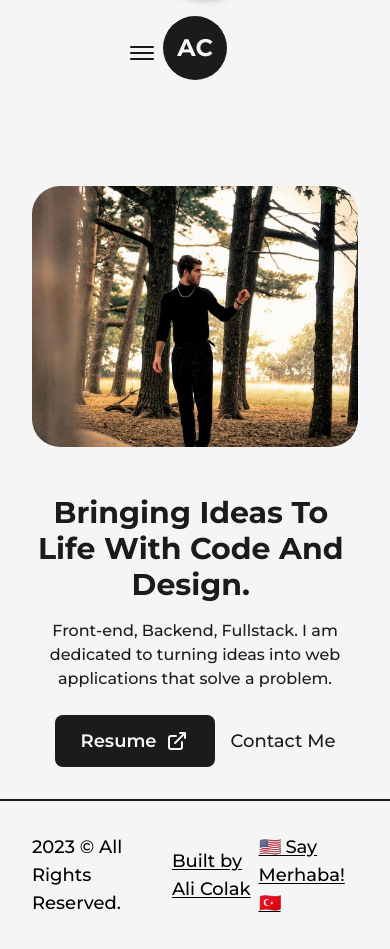
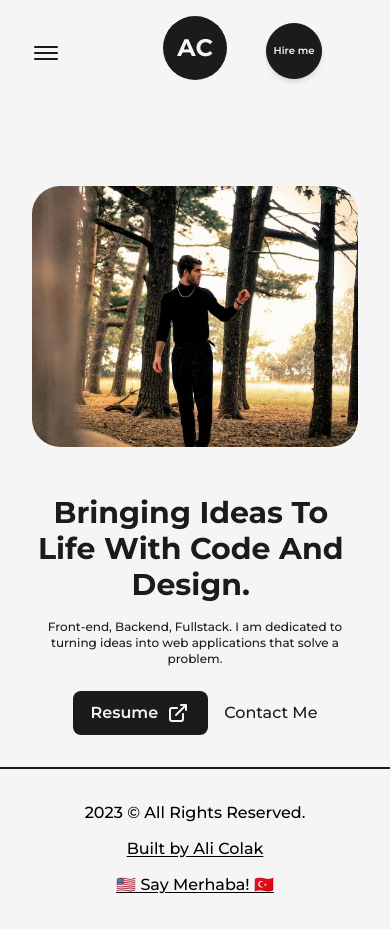
Before and after one commit to imalicolak/alicolak-portfolio1, a Next.js app: page / in a window 390 px wide. Built offline with nearby package versions, Linux system fonts and the light colour scheme.

Commit message:
Responsiveness on About

```diff
--- a/src/components/Footer.jsx
+++ b/src/components/Footer.jsx
@@ -4,10 +4,10 @@ import Link from "next/link";
 
 const Footer = () => {
   return (
-    <footer className="w-full border-t-2 border-solid border-dark font-medium text-lg dark:border-light">
-      <Layout className="py-8 flex items-center justify-between dark:text-light dark:border-light ">
+    <footer className="w-full border-t-2 border-solid border-dark font-medium text-lg dark:border-light sm:text-base ">
+      <Layout className="py-8 flex items-center justify-between dark:text-light dark:border-light lg:flex-col lg:py-6  ">
         <span> {new Date().getFullYear()} &copy; All Rights Reserved. </span>
-        <div className="flex items-center">
+        <div className="flex items-center lg:py-3  ">
           <Link
             // target={"_blank"}
             className="underline underline-offset-2"
--- a/src/components/HireMe.jsx
+++ b/src/components/HireMe.jsx
@@ -4,8 +4,8 @@ import Link from "next/link";
 
 const HireMe = () => {
   return (
-    <div className="fixed left-12 bottom-6 flex items-center justify-center overflow md:right-8 md:left-auto md:top-0 md:bottom-auto">
-      <div className="w-48 h-auto flex items-center justify-center ">
+    <div className="fixed left-12 bottom-6 flex items-center justify-center overflow  md:right-8 md:left-auto md:top-0 md:bottom-auto md:absolute ">
+      <div className="w-48 h-auto flex items-center justify-center relative md:w-24  ">
         {/* <Image src="../../public/images/swe_circle.png" alt="Profile" /> */}
         {/* <CircularText className={"fill-dark animate-spin-slow"} /> */}
         <Link
@@ -13,6 +13,10 @@ const HireMe = () => {
           className="
           flex items-center justify-center
           absolute
+          2xl:left-8
+          2xl:-top-12
+          left-4
+          top-4
           -translate-x-1/2
           -translate-y-1/2
           bg-dark
@@ -21,7 +25,7 @@ const HireMe = () => {
           w-28 h-28 rounded-full font-semibold
           dark:bg-light dark:text-dark
           hover:bg-light hover:text-dark hover:dark:bg-dark hover:dark:text-light
-          hover:dark:border-light "
+          hover:dark:border-light md:w-14 md:h-14 md:text-[10px] md:top-[6vh]"
         >
           Hire me
         </Link>
--- a/src/components/Navbar.jsx
+++ b/src/components/Navbar.jsx
@@ -71,7 +71,7 @@ const Navbar = () => {
   };
 
   return (
-    <header className="w-full px-32 py-12 font-medium flex items-center justify-between dark:text-light relative">
+    <header className="w-full px-32 py-12 font-medium flex items-center justify-between dark:text-light relative z-10 lg:px-16 md:px-12 sm:px-8">
       {/* HAMBURGER MENU */}
       <button
         className=" flex-col justify-center items-center hidden lg:flex "
@@ -226,9 +226,9 @@ const Navbar = () => {
           `}
           >
             {mode === "dark" ? (
-              <SunIcon className={"fill-dark"} />
+              <SunIcon size={32} className={"fill-dark"} />
             ) : (
-              <MoonIcon className={"fill-dark"} />
+              <MoonIcon size={32} className={"fill-dark"} />
             )}
           </button>
         </nav>
--- a/src/pages/about.jsx
+++ b/src/pages/about.jsx
@@ -52,14 +52,17 @@ const about = () => {
           content="Ali Colak is a singer/songwriter & software engineer based out of Chicago Illinois. He holds a bachelors of science in Marketing & Product Management. He wants to change the world, one song, one project at a time"
         />
       </Head>
-
+      <div className="grid w-full grid-cols-8 gap-16 sm:gap-8"></div>
       <main className="flex w-full flex-col items-center justify-center dark:text-light">
         <Layout className="pt-16">
-          <AnimatedText className="mb-16" text="You gotta want it!" />
-          <div className="grid w-full grid-cols-8 gap-16 ">
-            <div className="col-span-3 flex flex-col items-start justify-start">
+          <AnimatedText
+            className="mb-16 lg:!text-7xl sm:!text-6xl !xs:!text-4xl sm:mb-8 "
+            text="You gotta want it!"
+          />
+
+          <div className="grid w-full grid-cols-8 gap-16 sm:gap-8">
+            <div className="col-span-3 flex flex-col items-start justify-start xl:col-span-4 md:order-2">
               <h2 className="mb-4 text-lg font-bold uppercase text-dark/75 dark:text-light/75">
-                {" "}
                 Biography
               </h2>
               <p className="font-medium">
@@ -80,25 +83,29 @@ const about = () => {
                 forward to helping you tell your story better.
               </p>
             </div>
-            <div className="col-span-3 relative h-max rounded-2xl border-2 border-solid border-dark bg-light p-8 dark:bg-dark dark:border dark:border-light shadow-xl">
-              <div className="" />
+
+            <div className="col-span-3 relative h-max rounded-2xl border-2 border-solid border-dark bg-light p-8 dark:bg-dark dark:border dark:border-light shadow-xl xl:col-span-4 md:order-1 md:col-span-8  ">
+              <div className="absolute top-0 -right-3 -z-10 w-[102%] h-[103%] rounded-[2rem] bg-dark dark:bg-light" />
               <Image
                 src={aliMusic}
                 alt="Ali Colak"
-                className="w-full h-auto rounded-2xl"
+                className="w-full h-auto rounded-2xl "
                 draggable="false"
+                sizes="(max-width: 768px) 100vw, (max-width:1200px) 50vw, 33vw"
               />
             </div>
-            <div className="col-span-2 flex flex-col items-end justify-between">
+
+            <div className="col-span-2 flex flex-col items-end justify-between xl:col-span-8 xl:flex-row xl:items-center md:order-3">
               <div className="flex flex-col items-end justify-center">
                 <span className="inline-block text-7xl font-bold ">
-                  <AnimatedNumbers value={10} />+
+                  <AnimatedNumbers value={5} />+
                 </span>
                 <h2 className="text-xl font-medium capitalize text-dark/75 dark:text-light/75">
                   {" "}
                   satisfied Clients
                 </h2>
               </div>
+
               <div className="flex flex-col items-end justify-center">
                 <span className="inline-block text-7xl font-bold">
                   <AnimatedNumbers value={10} />+
@@ -108,6 +115,7 @@ const about = () => {
                   Projects Completed
                 </h2>
               </div>
+
               <div className="flex flex-col items-end justify-center">
                 <span className="inline-block text-7xl font-bold">
                   <AnimatedNumbers value={1} />+
--- a/src/pages/index.jsx
+++ b/src/pages/index.jsx
@@ -34,7 +34,7 @@ export default function Home() {
                 text="Bringing ideas to life with code and design."
                 className="!text-6xl !text-left xl:!text-5xl lg:!text-center lg:!text-6xl md:!text-5xl sm:!text-3xl"
               />
-              <p className="my-4 text-base font-medium ">
+              <p className="my-4 text-base font-medium md:text-sm sm:text-xs">
                 Front-end, Backend, Fullstack. I am dedicated to turning ideas
                 into web applications that solve a problem.
               </p>
@@ -44,7 +44,7 @@ export default function Home() {
                   alt="Resume"
                   target={"_blank"}
                   className="flex items-center bg-dark text-light p-2.5 px-6 rounded-lg text-lg font-semibold hover:bg-light hover:text-dark
-                  border-2 border-solid border-transparent hover:border-dark dark:bg-light dark:text-dark hover:dark:bg-dark hover:dark:text-light hover:dark:border-light"
+                  border-2 border-solid border-transparent hover:border-dark dark:bg-light dark:text-dark hover:dark:bg-dark hover:dark:text-light hover:dark:border-light md:p-2 md:px-4 md:text-base"
                   download={true}
                 >
                   Resume
@@ -52,7 +52,7 @@ export default function Home() {
                 </Link>
                 <Link
                   href="mailto:19acolak99@gmail.com"
-                  className="ml-4 text-lg font-medium capitalize text-dark hover:underline underline-offset-4 dark:text-light"
+                  className="ml-4 text-lg font-medium capitalize text-dark hover:underline underline-offset-4 dark:text-light md:text-base"
                 >
                   {" "}
                   Contact me
```
Also changed, not shown: 1 other file (tests, documents, lock files or other folders).
